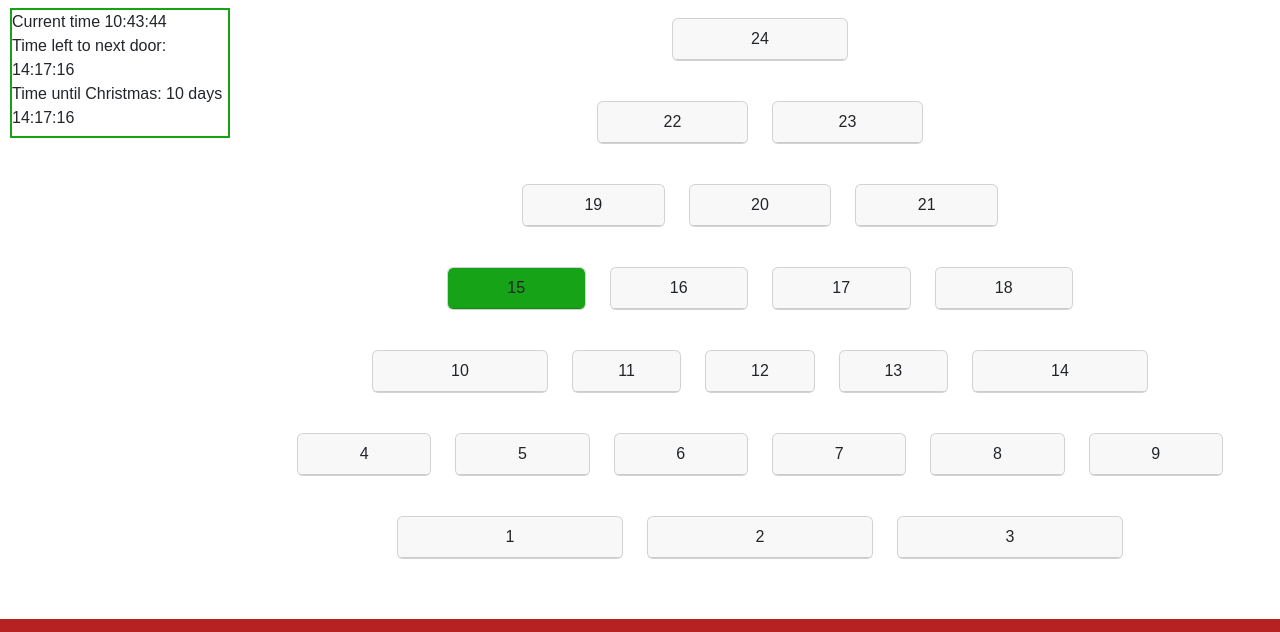
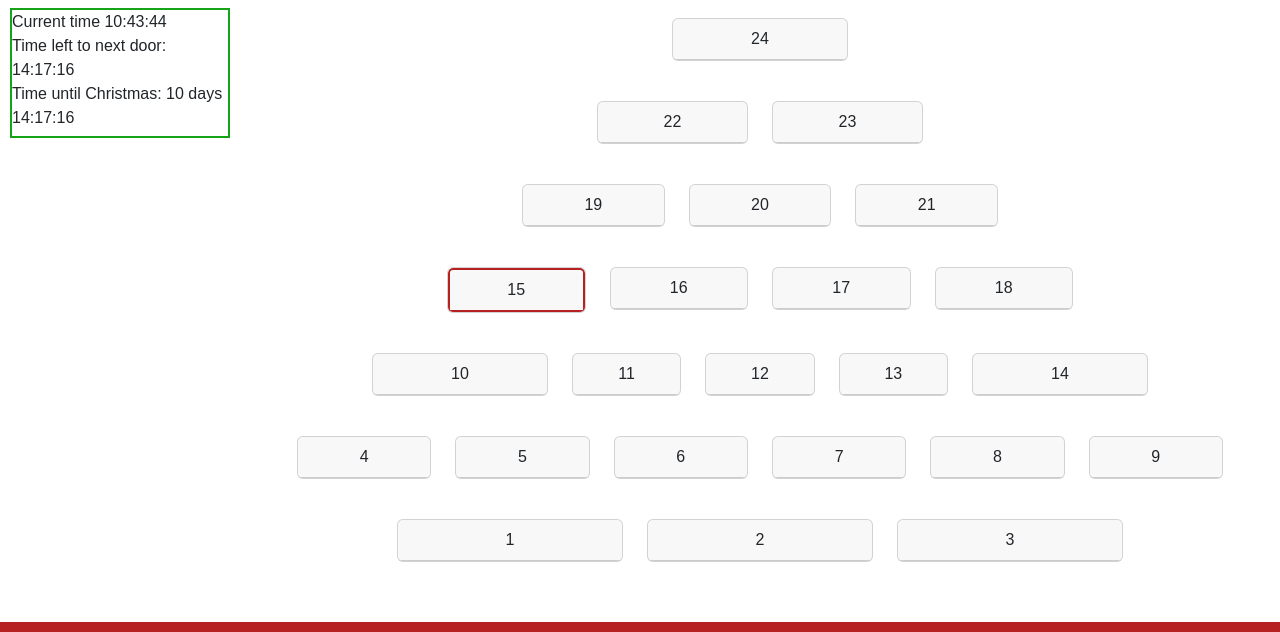
Before and after one commit to mikael-johnsson/team3-dec-hackathon, a plain HTML site: page index.html in a window 1280 px wide. Shown: the part 78-710 px from the top of the page. Drawn offline with nearby package versions, Linux system fonts and the light colour scheme.

Commit message:
change todays door styling

```diff
--- a/static/css/style.css
+++ b/static/css/style.css
@@ -70,7 +70,7 @@ header {
 
 /* style that highlights the current day in the calendar */
 .todays-door {
-    background-color: var(--primary-green) !important;
+    border: solid 2px var(--primary-red) !important;
 }
 
 /* Rule to apply the animation to the door */
```
